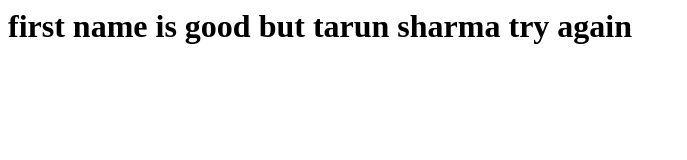
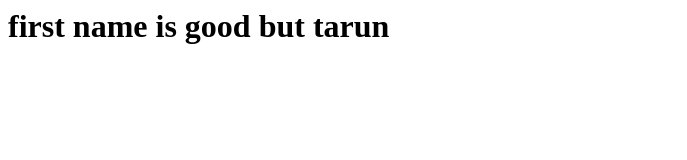
Before and after one commit to tarunsharma01/test, a plain HTML site: page index.html in a window 1280 px wide. Shown: the whole page, without its empty margins (0-687 px from the left). Drawn offline with Linux system fonts and the light colour scheme.

Commit message:
Update index.html

```diff
--- a/index.html
+++ b/index.html
@@ -1,5 +1,5 @@
 <html>
   <body>
-<h1> first name is good but tarun sharma try again</h1>
+<h1> first name is good but tarun </h1>
   </body>
 </html>
```
